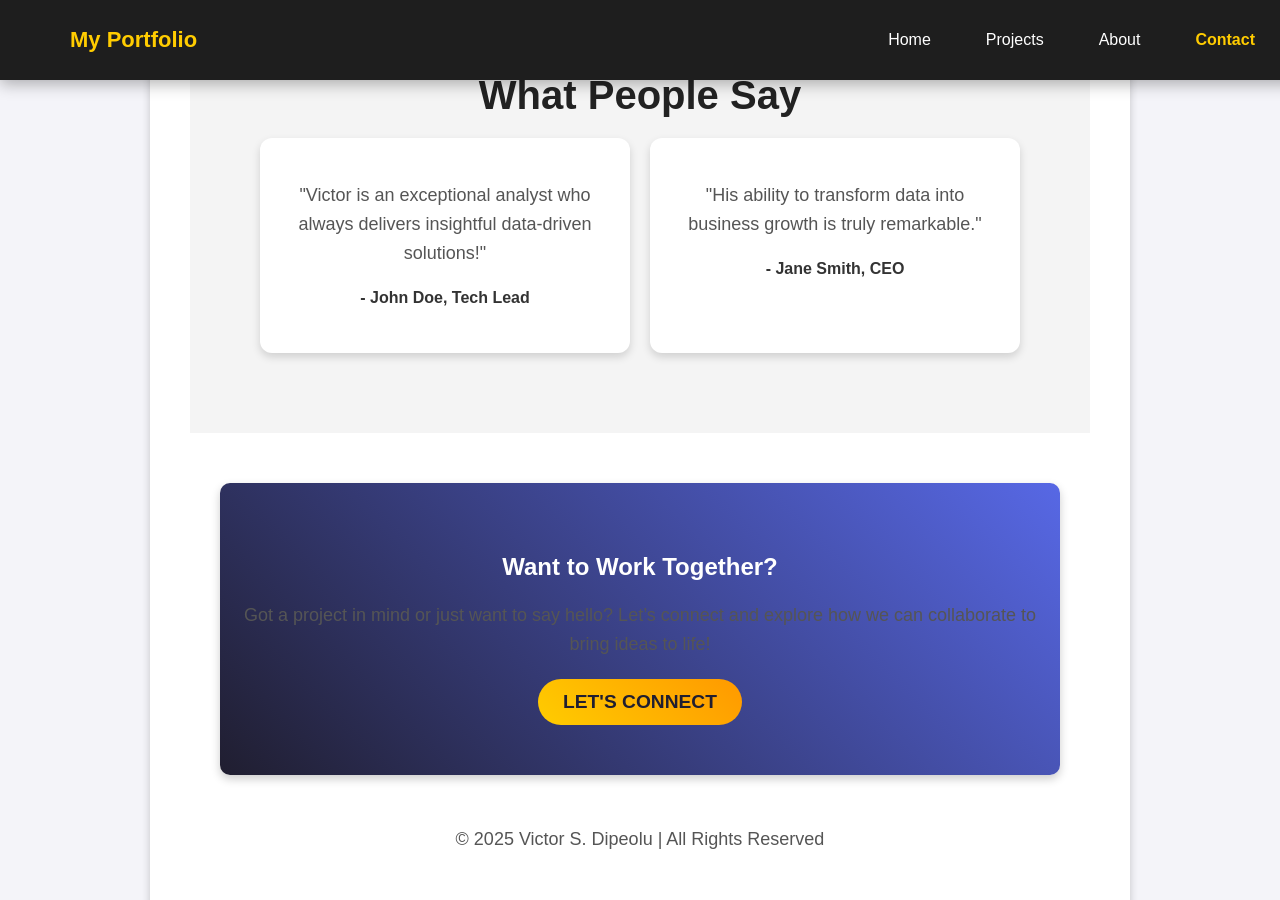
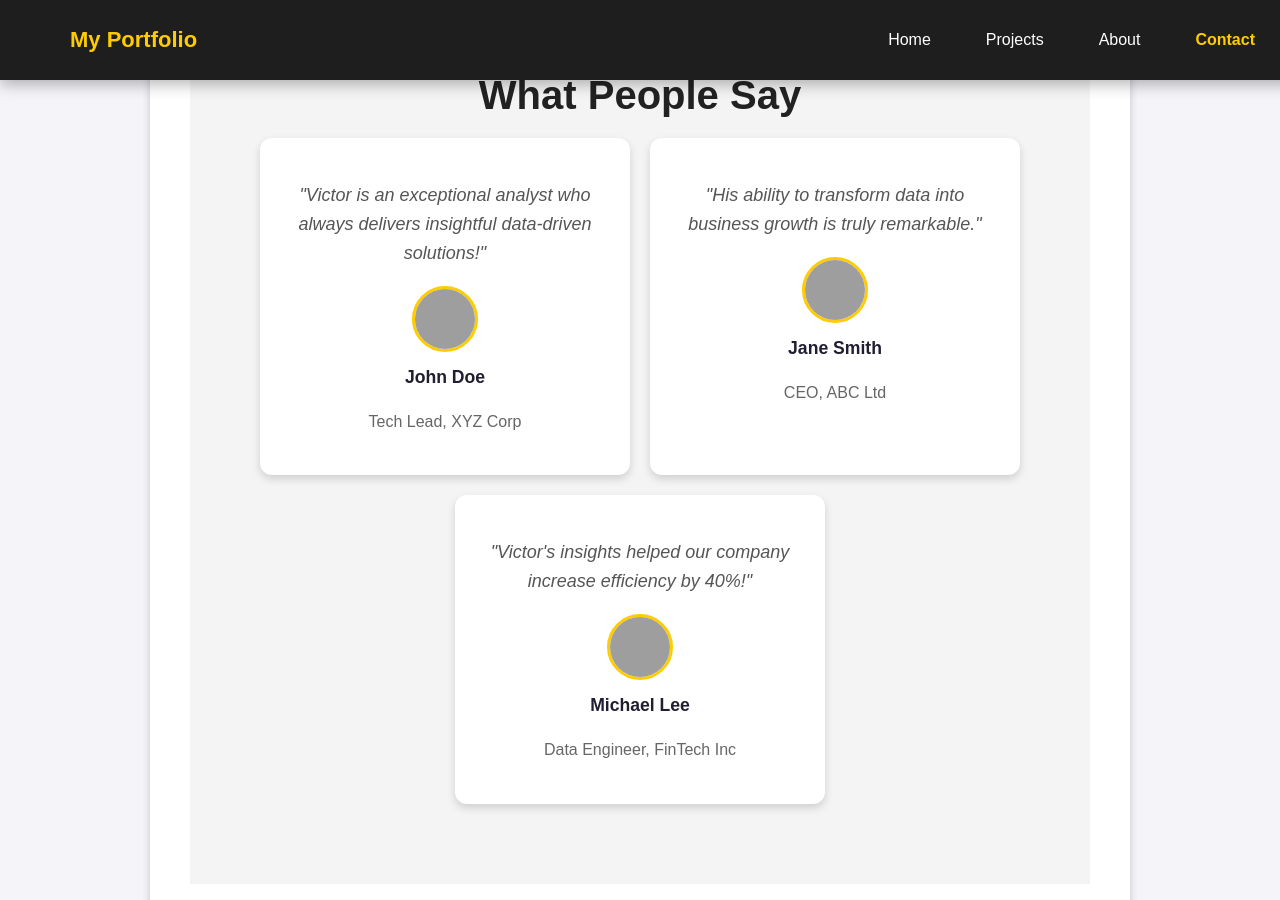
Before and after one commit to Vicmandip1/Portfolio, a Jekyll site: the page about.html, which Jekyll copies as it is, in a window 1280 px wide and 900 px high, scrolled down 5264 px. Built offline with Jekyll 4.4.1, drawn with Linux system fonts in a browser that asks for light colours; some of the changed text lies outside the part shown; grey boxes are pictures that could not be loaded.

Commit message:
Update about.html

```diff
--- a/about.html
+++ b/about.html
@@ -209,31 +209,58 @@
     </div>
 </section>
 
-<!-- ✅ Testimonials Section -->
-<section id="testimonials" class="testimonials">
-    <div class="container">
-        <h2 class="section-title">What People Say</h2>
-        <div class="testimonial-slider">
-            <div class="testimonial">
+<!-- Testimonials Section -->
+<section class="testimonials">
+    <h2>What People Say</h2>
+    <div class="testimonial-slider">
+
+        <!-- Testimonial 1 -->
+        <div class="testimonial">
+            <div class="testimonial-content">
                 <p>"Victor is an exceptional analyst who always delivers insightful data-driven solutions!"</p>
-                <h4>- John Doe, Tech Lead</h4>
             </div>
-            <div class="testimonial">
-                <p>"His ability to transform data into business growth is truly remarkable."</p>
-                <h4>- Jane Smith, CEO</h4>
+            <div class="testimonial-author">
+                <img src="assets/images/person1.jpg" alt="John Doe">
+                <h4>John Doe</h4>
+                <p>Tech Lead, XYZ Corp</p>
             </div>
         </div>
+
+        <!-- Testimonial 2 -->
+        <div class="testimonial">
+            <div class="testimonial-content">
+                <p>"His ability to transform data into business growth is truly remarkable."</p>
+            </div>
+            <div class="testimonial-author">
+                <img src="assets/images/person2.jpg" alt="Jane Smith">
+                <h4>Jane Smith</h4>
+                <p>CEO, ABC Ltd</p>
+            </div>
+        </div>
+
+        <!-- Testimonial 3 -->
+        <div class="testimonial">
+            <div class="testimonial-content">
+                <p>"Victor's insights helped our company increase efficiency by 40%!"</p>
+            </div>
+            <div class="testimonial-author">
+                <img src="assets/images/person3.jpg" alt="Michael Lee">
+                <h4>Michael Lee</h4>
+                <p>Data Engineer, FinTech Inc</p>
+            </div>
+        </div>
+
     </div>
 </section>
 
+
 <!-- ✅ Let's Connect Section -->
-<section id="connect" class="connect-section">
-    <div class="container">
-        <h2>Want to Work Together?</h2>
-        <p class="connect-text">Got a project in mind or just want to say hello? Let’s connect and explore how we can collaborate to bring ideas to life!</p>
-        <a href="contact.html" class="connect-btn">Let's Connect</a>
-    </div>
+<section class="connect-section">
+    <h2 class="connect-title">Let's Build Something Great Together!</h2>
+    <p class="connect-text">Have an idea in mind or just want to chat? Let's explore how we can create impact through data-driven insights and collaboration!</p>
+    <a href="contact.html" class="connect-btn">Get in Touch</a>
 </section>
+
 
 
 <!-- ✅ Footer -->
```
